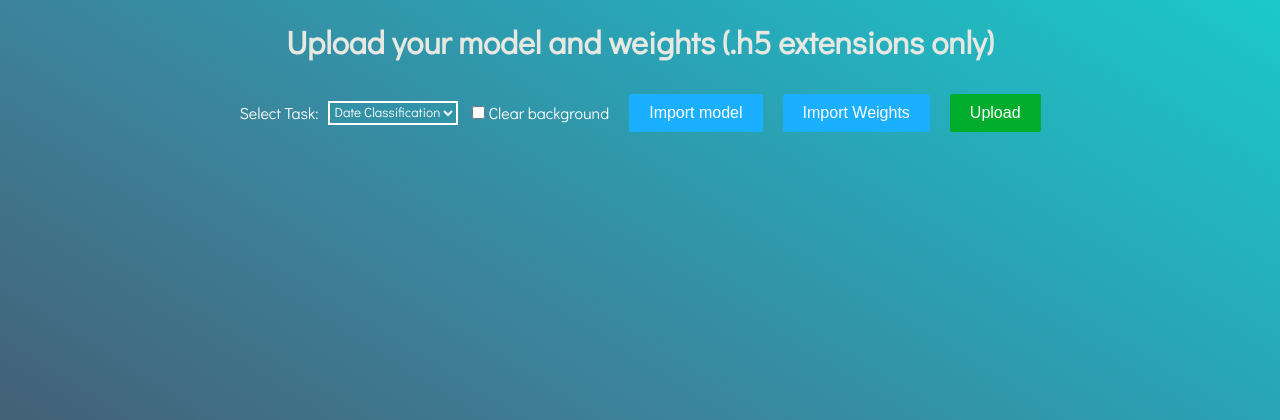
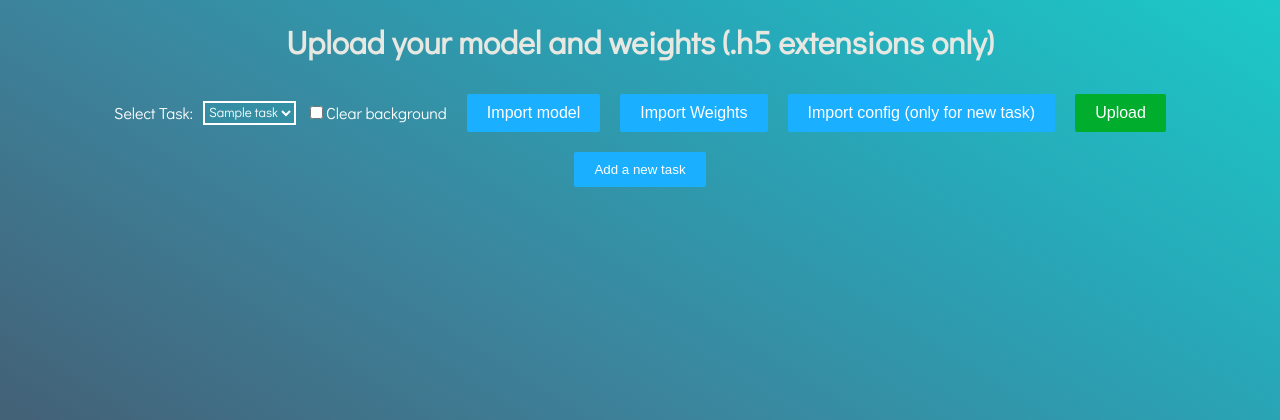
Before and after one commit to Excustic/date_classification, a Flask app: template templates/store.html in a window 1280 px wide. Shown: the top 420 px of the page. Run offline with Flask 2, Linux system fonts and the light colour scheme; the template is opened without the code that fills it: most values are stand-ins (such as "Sample title", 1, 10 or a date in 2020); parts of the project's set-up code (start-up, migrations or seed data) failed here and were passed over; some libraries are stand-ins or nearby versions.

Commit message:
Updated store_model - Now you can add your own model from the app - config button added

```diff
--- a/app.py
+++ b/app.py
@@ -32,8 +32,9 @@ save_path = 'saved_files'
 home = Path.cwd()
 app.config['UPLOAD_IMAGES'] = join(home, 'static', 'images')
 app.config['UPLOAD_MODELS'] = join(home, save_path, 'models')
+app.config['UPLOAD_CONFIGS'] = join(home, 'configs')
 app.jinja_env.add_extension('jinja2.ext.do')
-ALLOWED_EXTENSIONS = ['png', 'jpg', 'jpeg', 'bmp', 'h5', 'hdf5']
+ALLOWED_EXTENSIONS = {'IMAGES': ['png', 'jpg', 'jpeg', 'bmp'], 'MODELS': ['h5', 'hdf5'], 'CONFIGS':['py']}
 model_name = 'CNN_model.h5'
 models = {}
 res_generator = None
@@ -67,14 +68,13 @@ def load_model_config():
     else: os.mkdir(app.config['UPLOAD_MODELS'])
 
 
-def allowed_file(filename, mode=0):
+def allowed_file(filename, mode):
     """
     Validates the file type, only extensions from ALLOWED_EXTENSIONS
     """
     # mode 0 - picture upload, mode 1 - model and weights upload
     return '.' in filename and \
-           filename.rsplit('.', 1)[1].lower() in ALLOWED_EXTENSIONS[(len(ALLOWED_EXTENSIONS) - 2)
-                                                                    * mode:(len(ALLOWED_EXTENSIONS) - 2) + mode * 2]
+           filename.rsplit('.', 1)[1].lower() in ALLOWED_EXTENSIONS[mode]
 
 
 @app.route('/store', methods=['GET', 'POST'])
@@ -82,12 +82,16 @@ def store_model():
     """
     REST function, used for uploading an updated model
     """
+    task_names = []
+    for folder in listdir(app.config['UPLOAD_MODELS']):
+        task_names.append(folder)
     if request.method == 'POST':
         if 'model' not in request.files and 'weights' not in request.files:
             flash('No selected Files')
             return redirect(request.url)
         model = request.files['model']
         weights = request.files['weights']
+        config = request.files['config']
         bg_type = 'no_bg' if request.form.get('clear_bg') else 'with_bg'
         task_type = request.form.get('task-type')
         name = task_type + '_' + bg_type
@@ -95,8 +99,9 @@ def store_model():
         if model.filename == '' or weights.filename == '':
             flash('No selected file')
             return redirect(request.url)
-        if not model or not weights or not allowed_file(model.filename, mode=1) or not allowed_file(weights.filename,
-                                                                                                    mode=1):
+        if config and not allowed_file(config.filename, "CONFIGS") or \
+                not model or not weights or not allowed_file(model.filename, mode='MODELS') \
+                or not allowed_file(weights.filename, mode='MODELS'):
             flash('Invalid file')
             return redirect(request.url)
         try:
@@ -112,14 +117,15 @@ def store_model():
             weights_path = join(new_dir, name + '_' + datetime.datetime.now().strftime("%Y%m%d-%H%M%S") + '_' + 'weights.hdf5')
             model.save(model_path)
             weights.save(weights_path)
+            config.save(join(app.config['UPLOAD_CONFIGS'], task_type + "_config.py"))
             threading.Thread(target=import_model, args=(model_path, weights_path, model_path.replace("\\","/").split('/')[-1])).start()
         except Exception as e:
                 print(e)
                 return "Encountered Error"
 
         flash("Uploaded Successfully")
-        return render_template("store.html")
-    return render_template("store.html")
+        return render_template("store.html", task_names=task_names)
+    return render_template("store.html", task_names=task_names)
 
 def import_model(model_path, weights_path, name):
     global models
@@ -192,7 +198,7 @@ def score():
             if not file or file.filename == '':
                 flash('No selected file')
                 return render_template('index.html')
-            if not allowed_file(file.filename):
+            if not allowed_file(file.filename, 'IMAGES'):
                 flash('Invalid file type')
                 return render_template('index.html')
                 # load specific model for the task
--- a/templates/store.html
+++ b/templates/store.html
@@ -3,6 +3,7 @@
 <head>
     <link href='https://fonts.googleapis.com/css?family=Didact Gothic' rel='stylesheet'>
     <meta charset="UTF-8">
+    <script src="http://code.jquery.com/jquery-1.7.1.min.js"></script>
     <title>Date Classification</title>
  <style>
      div{
@@ -13,6 +14,10 @@
      color: white;
      }
      h1 {text-align: center;
+    font-family:'Didact Gothic';
+    color: rgb(232, 232, 227)
+    }
+    .appStyle {text-align: center;
     font-family:'Didact Gothic';
     color: rgb(232, 232, 227)
     }
@@ -94,7 +99,11 @@
            <label for="tasks" >Select Task:</label>
             <select id="tasks" name="task-type" style="font-family: Didact Gothic; margin-left: 10px; margin-right:10px; background-color: rgb(48,152,171,0.5); color: white;
             border: 2px solid white;">
-                <option value="date">Date Classification</option>
+                {% if task_names %}
+                    {% for task in task_names %}
+                        <option value="{{task}}">{{ task }}</option>
+                    {% endfor %}
+                {% endif %}
             </select>
             <input type="checkbox" id="background_clear" name="clear_bg" value="True">
             <label for="background_clear"> Clear background </label>
@@ -106,14 +115,40 @@
                 <span>Import Weights</span>
                 <input type="file" name="weights" id="weights" class="hide_file">
             </div>
-            <div class="button_upload" style="margin-left: 20px">
-                <span>Upload</span> <input type="submit" class="hide_file">
+            <div class="button_choose" style="margin-left: 20px">
+                <span>Import config (only for new task)</span>
+                <input type="file" name="config" id="config" class="hide_file">
+            </div>
+           <div class="button_upload" style="margin-left: 20px">
+               <span>Upload</span> <input type="submit" class="hide_file">
             </div>
        </div>
     </form>
-    <script src="http://code.jquery.com/jquery-1.7.1.min.js"></script>
+     <div style="
+            display: flex;
+            flex-direction: row;
+            align-items: center;
+            align-self: center;
+            justify-content: center;
+            font-family: Didact Gothic;
+            color: white;">
+            <button id="new_task_prompt" class="button_choose" onclick="openInput();" style="border:0px"> Add a new task </button>
+           <script>
+            function openInput() {
+              var new_task = prompt("Enter your task name", "");
+              new_task = new_task.replace(/[^0-9a-z]/gi, '');
+              if (new_task != null) {
+              if($('#new_task').length == 0){
+                 $('#tasks').append($('<option>').val(new_task).text(new_task).attr('id','new_task'));
+                $('#tasks').val(new_task);
+                }
+                else $('#new_task').val(new_task).text(new_task);
+                }
+               document.getElementById('new_task_prompt').type = "hidden";
+            }
+            </script>
+     </div>
     <script type="text/javascript">
-        console.log('azi');
          $('input#model').change(function(){
             var fullPath = document.getElementById('model').value;
             document.getElementById('model').textContent = fullPath;
```
Also changed, not shown: 1 other file.
